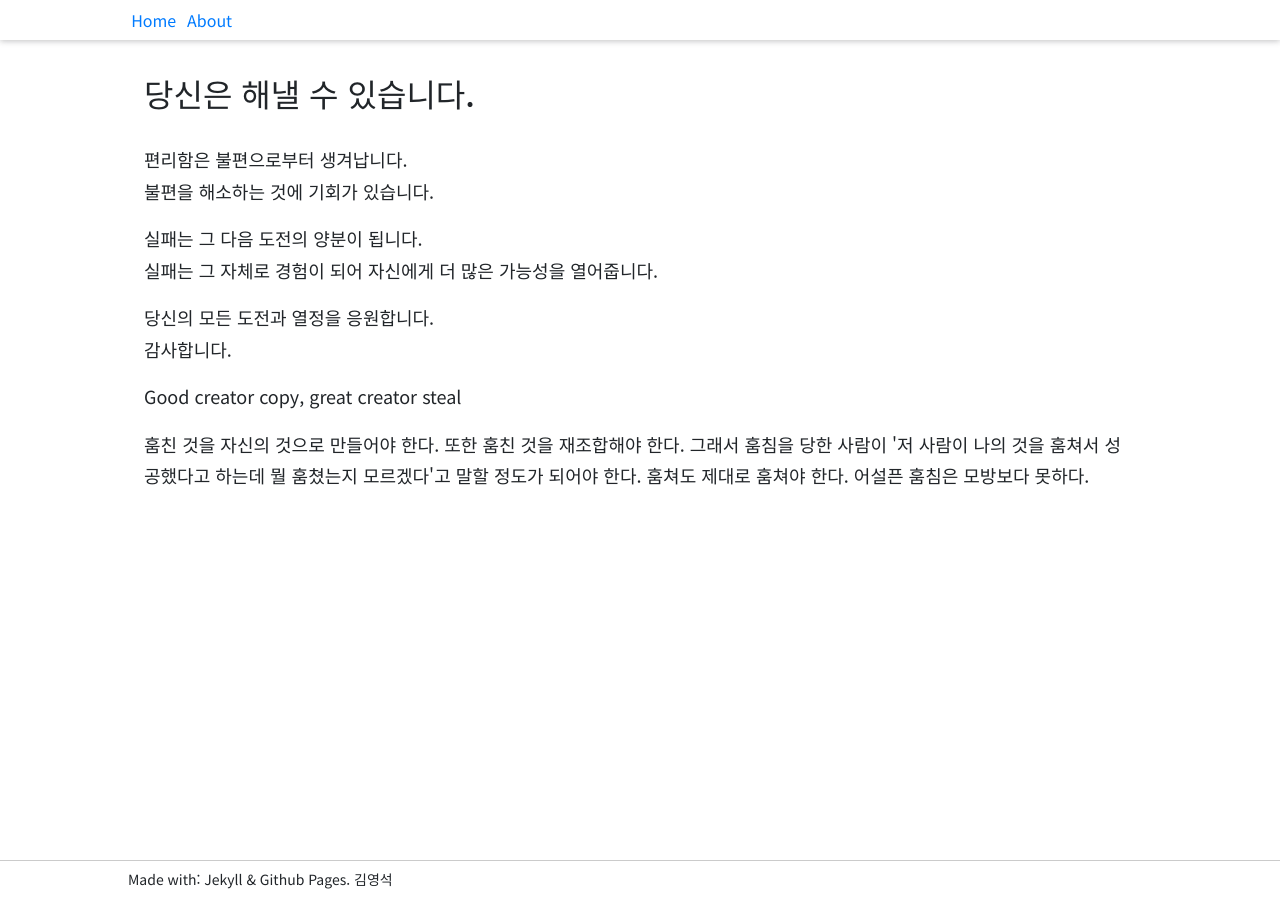
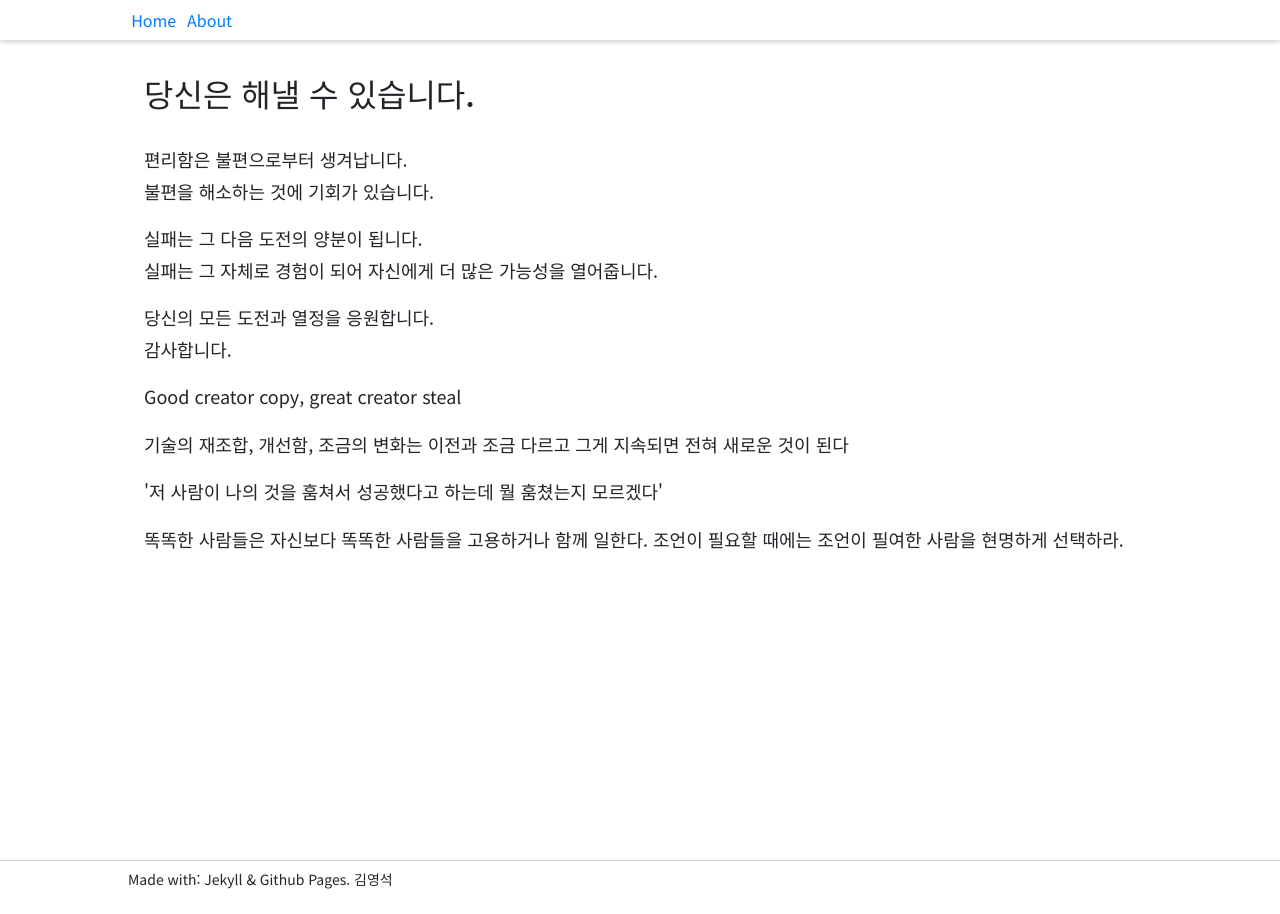
Before and after one commit to waonta/wati2.github.io, a Jekyll site: the page built from about.html, in a window 1280 px wide. Built offline with Jekyll 4.4.1, drawn with Linux system fonts in a browser that asks for light colours; some web fonts are replaced.

Commit message:
Update about.html

```diff
--- a/about.html
+++ b/about.html
@@ -22,9 +22,7 @@ title: 응원합니다
 
 
 <p>Good creator copy, great creator steal</p>
-<p>훔친 것을 자신의 것으로 만들어야 한다.
-    또한 훔친 것을 재조합해야 한다.
-    그래서 훔침을 당한 사람이 '저 사람이 나의 것을 훔쳐서
-    성공했다고 하는데 뭘 훔쳤는지 모르겠다'고 말할 정도가 되어야 한다.
-    훔쳐도 제대로 훔쳐야 한다.
-    어설픈 훔침은 모방보다 못하다. </p>
+<p>기술의 재조합, 개선함, 조금의 변화는 이전과 조금 다르고 그게 지속되면 전혀 새로운 것이 된다</p>
+<p>'저 사람이 나의 것을 훔쳐서 성공했다고 하는데 뭘 훔쳤는지 모르겠다'</p>
+
+<p>똑똑한 사람들은 자신보다 똑똑한 사람들을 고용하거나 함께 일한다. 조언이 필요할 때에는 조언이 필여한 사람을 현명하게 선택하라.</p>
```
